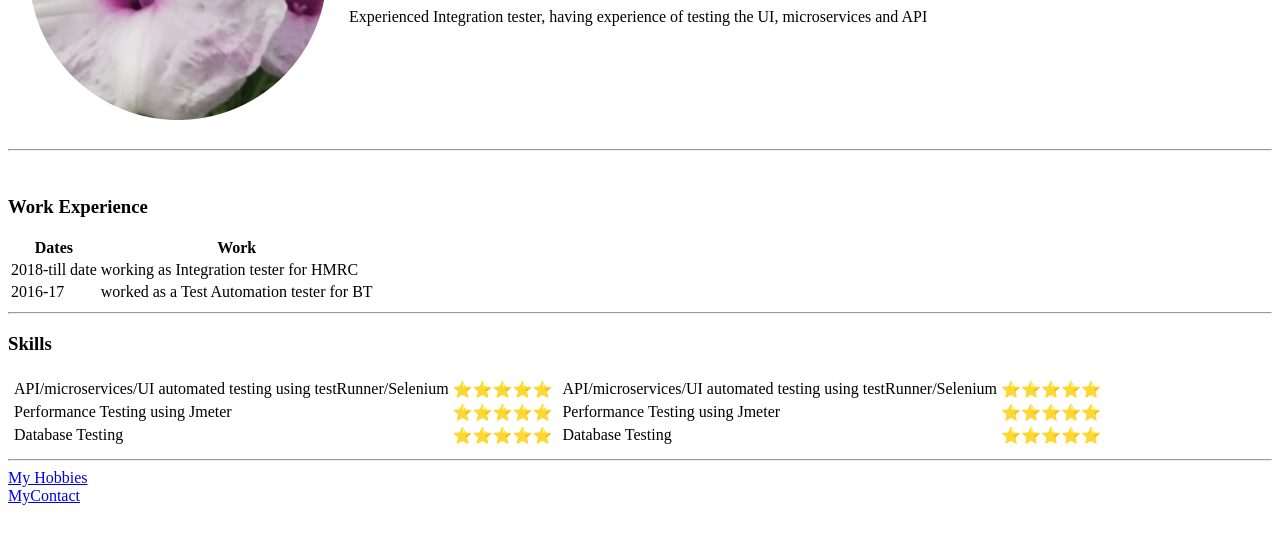
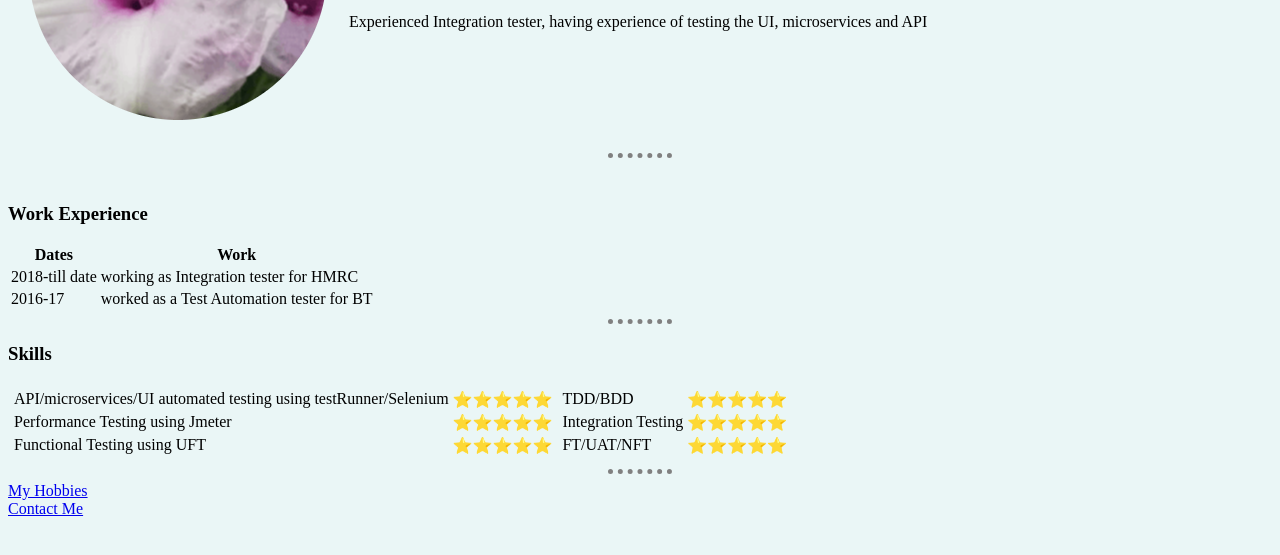
Before and after one commit to PerformanceHorizonNCL/cv, a plain HTML site: page index.html in a window 1280 px wide. Shown: the part 207-762 px from the top of the page. Drawn offline with Linux system fonts and the light colour scheme.

Commit message:
Add files via upload

```diff
--- a/index.html
+++ b/index.html
@@ -1,9 +1,23 @@
+<!DOCTYPE html>
 <html lang="en" dir="ltr">
 
 <head>
   <meta charset="utf-8">
   <title>💚Sharath Personal Site</title>
 </head>
+<style>
+  body {
+    background-color: #EAF6F6
+  }
+
+  hr {
+    border-style: none;
+    border-top-style: dotted;
+    border-color: grey;
+    border-width: 5px;
+    width: 5%;
+  }
+</style>
 
 <body>
   <table cellspacing=20>
@@ -59,7 +73,7 @@
               <td>⭐⭐⭐⭐⭐</td>
             </tr>
             <tr>
-              <td>Database Testing</td>
+              <td>Functional Testing using UFT</td>
               <td>⭐⭐⭐⭐⭐</td>
             </tr>
           </tbody>
@@ -69,15 +83,15 @@
         <table>
           <tbody>
             <tr>
-              <td>API/microservices/UI automated testing using testRunner/Selenium</td>
+              <td>TDD/BDD</td>
               <td>⭐⭐⭐⭐⭐</td>
             </tr>
             <tr>
-              <td>Performance Testing using Jmeter</td>
+              <td>Integration Testing</td>
               <td>⭐⭐⭐⭐⭐</td>
             </tr>
             <tr>
-              <td>Database Testing</td>
+              <td>FT/UAT/NFT</td>
               <td>⭐⭐⭐⭐⭐</td>
             </tr>
           </tbody>
@@ -87,9 +101,9 @@
   </table>
 
   <hr>
-  <a href="hobbies.html">My Hobbies</a>
+  <a href="Hobbies.html">My Hobbies</a>
   <br>
-  <a href="contactMe.html">MyContact</a>
+  <a href="contactMe.html">Contact Me</a>
 </body>
 
 </html>
```
Also changed, not shown: contactMe.html (+1 -0 lines), hobbies.html (+2 -1 lines).
